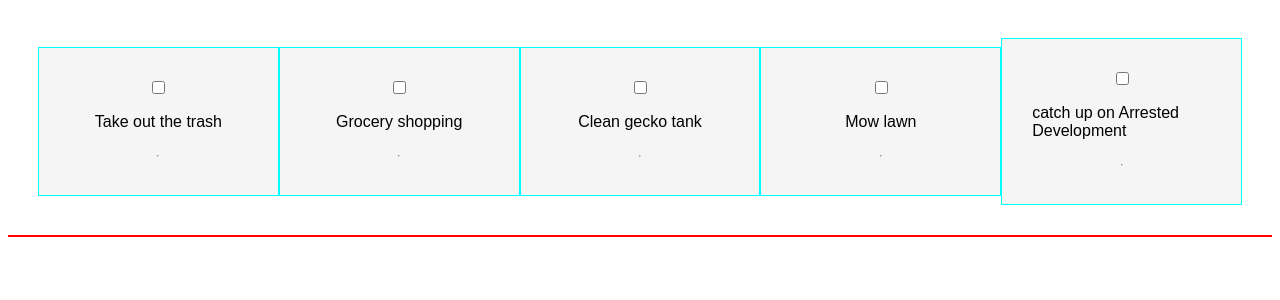
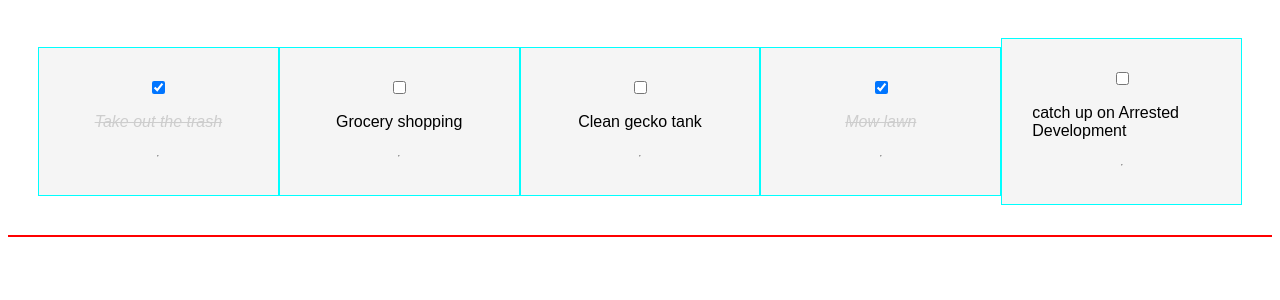
Before and after one commit to anchitdhar/todo-react, a React (Create React App) app: page / in a window 1280 px wide. Shown: the top 300 px of the page. Built offline with nearby package versions, Linux system fonts and the light colour scheme.

Commit message:
Final commit

```diff
--- a/src/App.js
+++ b/src/App.js
@@ -7,11 +7,28 @@
   constructor() {
     super()
     this.state = {
-      todos:todoData
+      todos: todoData
     }
+    this.handleChange = this.handleChange.bind(this)
   }
+
+  handleChange(id) {
+    this.setState(prevState => {
+      const updatedTodos = prevState.todos.map(todo => {
+        if (todo.id === id) {
+          todo.completed = !todo.completed
+        }
+        return todo
+      })
+      return {
+        todos: updatedTodos
+      }
+    })
+  }
+
   render() {
-    const TodoItm=this.state.todos.map(item => <TodoItem key={item.id} item={item}/>)
+    const TodoItm = this.state.todos.map(item => <TodoItem key={item.id} item={item}
+      handleChange={this.handleChange}/>)
     return (
       <div className="items">
          { TodoItm }
--- a/src/components/TodoItem.js
+++ b/src/components/TodoItem.js
@@ -1,10 +1,19 @@
 import React from "react"
 
 function TodoItem(props) {
+    const completedStyle = {
+        fontStyle: "italic",
+        color: "#cdcdcd",
+        textDecoration:"line-through"
+    }
     return (
         <div className="list">
-            <input type="checkbox" />
-            <p> {props.item.text} </p>
+            <input
+                type="checkbox"
+                checked={props.item.completed}
+                onChange={() => props.handleChange(props.item.id)}
+            />
+            <p style={props.item.completed ? completedStyle : null}> {props.item.text} </p>
             <hr/>
         </div>
     )
```
